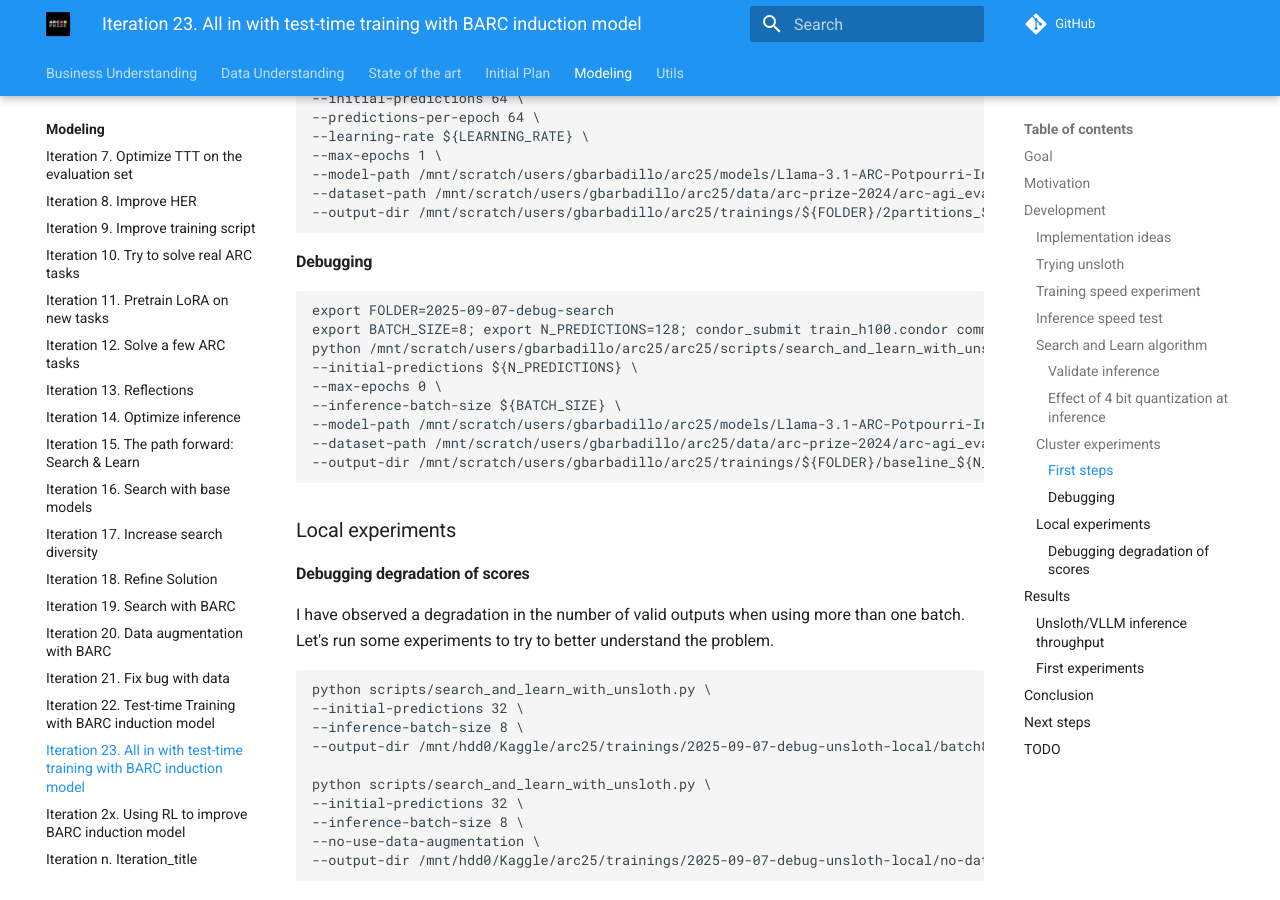
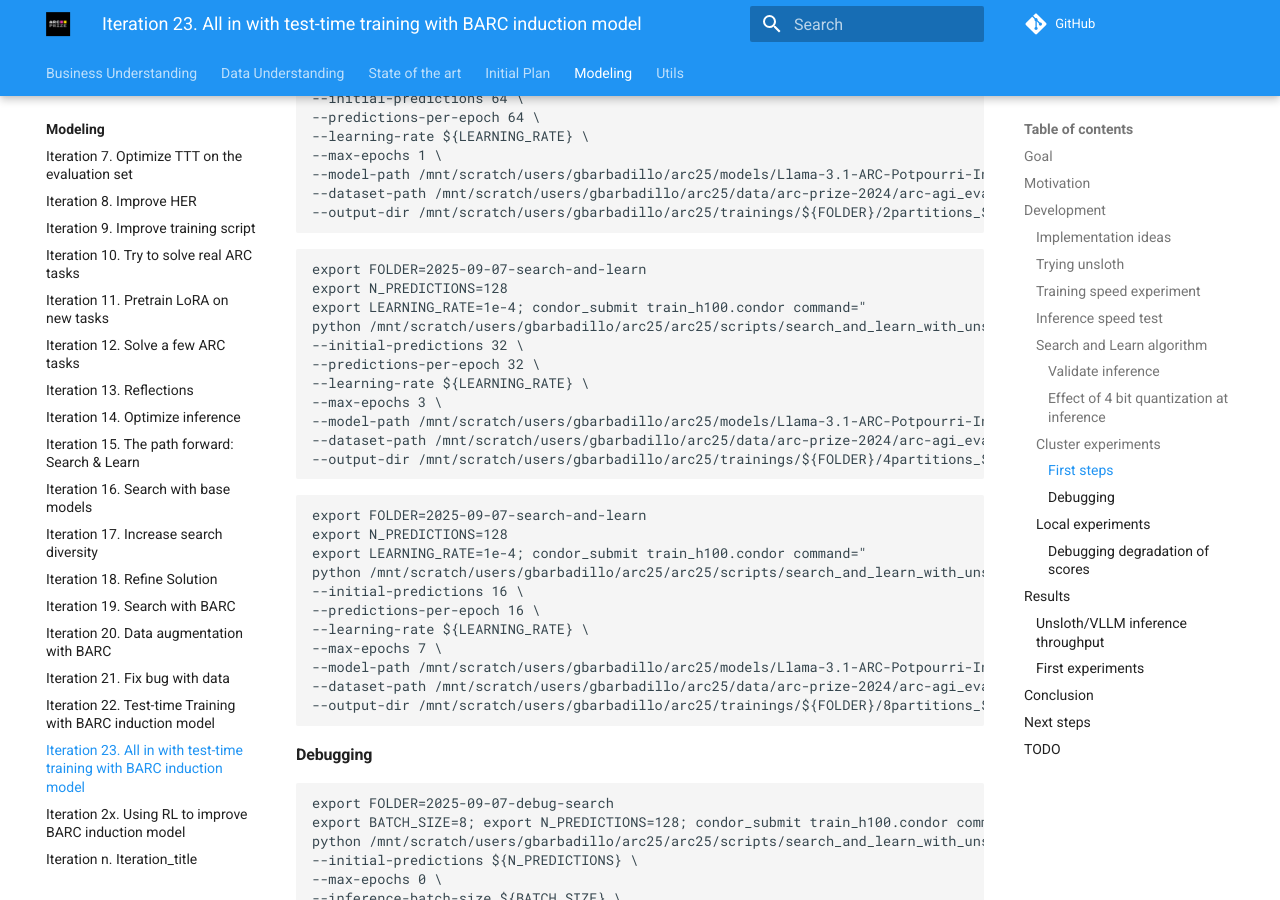
Before and after one commit to ironbar/arc25, an MkDocs documentation site: the page built from docs/modeling/Iteration_23_ttt_BARC_v2.md, in a window 1280 px wide and 900 px high, scrolled down 4799 px. Built offline with MkDocs 1.6.1 and Material for MkDocs 9.7.7, drawn with Linux system fonts in a browser that asks for light colours; comment, search, counter and statistics services are not loaded.

Commit message:
experiments with a bigger number of partitions

````diff
--- a/docs/modeling/Iteration_23_ttt_BARC_v2.md
+++ b/docs/modeling/Iteration_23_ttt_BARC_v2.md
@@ -218,6 +218,34 @@
 --output-dir /mnt/scratch/users/gbarbadillo/arc25/trainings/${FOLDER}/2partitions_${N_PREDICTIONS}_lr${LEARNING_RATE}" -append request_gpus=1 -append request_cpus=32
 ```
 
+```bash
+export FOLDER=2025-09-07-search-and-learn
+export N_PREDICTIONS=128
+export LEARNING_RATE=1e-4; condor_submit train_h100.condor command="
+python /mnt/scratch/users/gbarbadillo/arc25/arc25/scripts/search_and_learn_with_unsloth.py \
+--initial-predictions 32 \
+--predictions-per-epoch 32 \
+--learning-rate ${LEARNING_RATE} \
+--max-epochs 3 \
+--model-path /mnt/scratch/users/gbarbadillo/arc25/models/Llama-3.1-ARC-Potpourri-Induction-8B \
+--dataset-path /mnt/scratch/users/gbarbadillo/arc25/data/arc-prize-2024/arc-agi_evaluation_challenges.json \
+--output-dir /mnt/scratch/users/gbarbadillo/arc25/trainings/${FOLDER}/4partitions_${N_PREDICTIONS}_lr${LEARNING_RATE}" -append request_gpus=1 -append request_cpus=32
+```
+
+```bash
+export FOLDER=2025-09-07-search-and-learn
+export N_PREDICTIONS=128
+export LEARNING_RATE=1e-4; condor_submit train_h100.condor command="
+python /mnt/scratch/users/gbarbadillo/arc25/arc25/scripts/search_and_learn_with_unsloth.py \
+--initial-predictions 16 \
+--predictions-per-epoch 16 \
+--learning-rate ${LEARNING_RATE} \
+--max-epochs 7 \
+--model-path /mnt/scratch/users/gbarbadillo/arc25/models/Llama-3.1-ARC-Potpourri-Induction-8B \
+--dataset-path /mnt/scratch/users/gbarbadillo/arc25/data/arc-prize-2024/arc-agi_evaluation_challenges.json \
+--output-dir /mnt/scratch/users/gbarbadillo/arc25/trainings/${FOLDER}/8partitions_${N_PREDICTIONS}_lr${LEARNING_RATE}" -append request_gpus=1 -append request_cpus=32
+```
+
 #### Debugging
 
 ```bash
````
